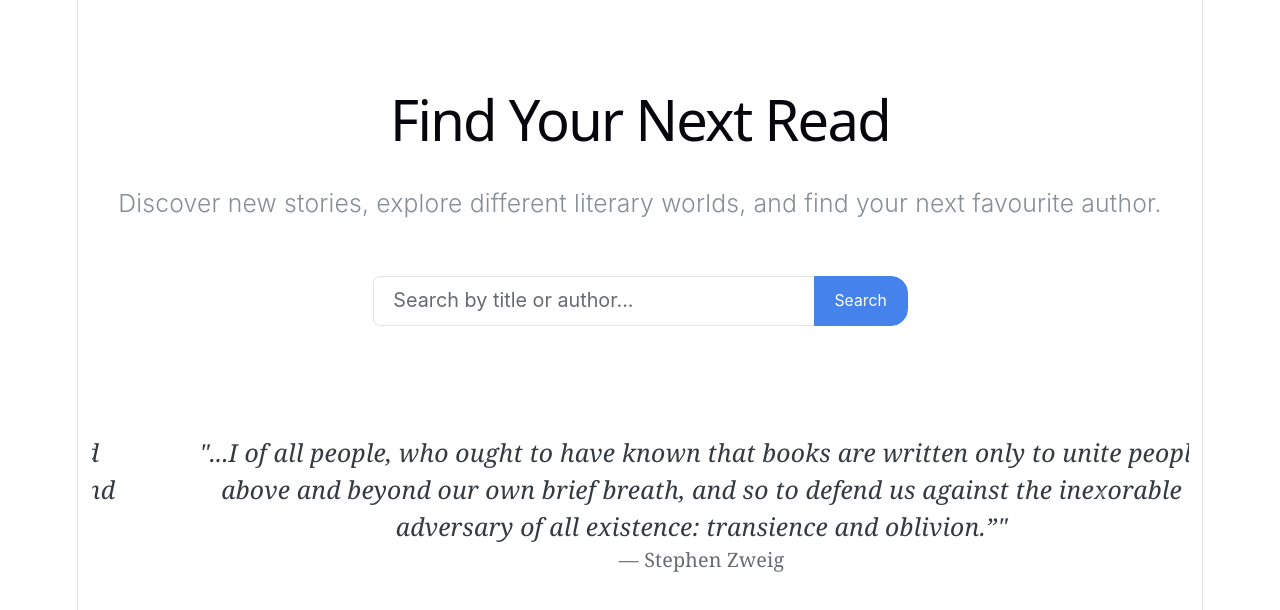
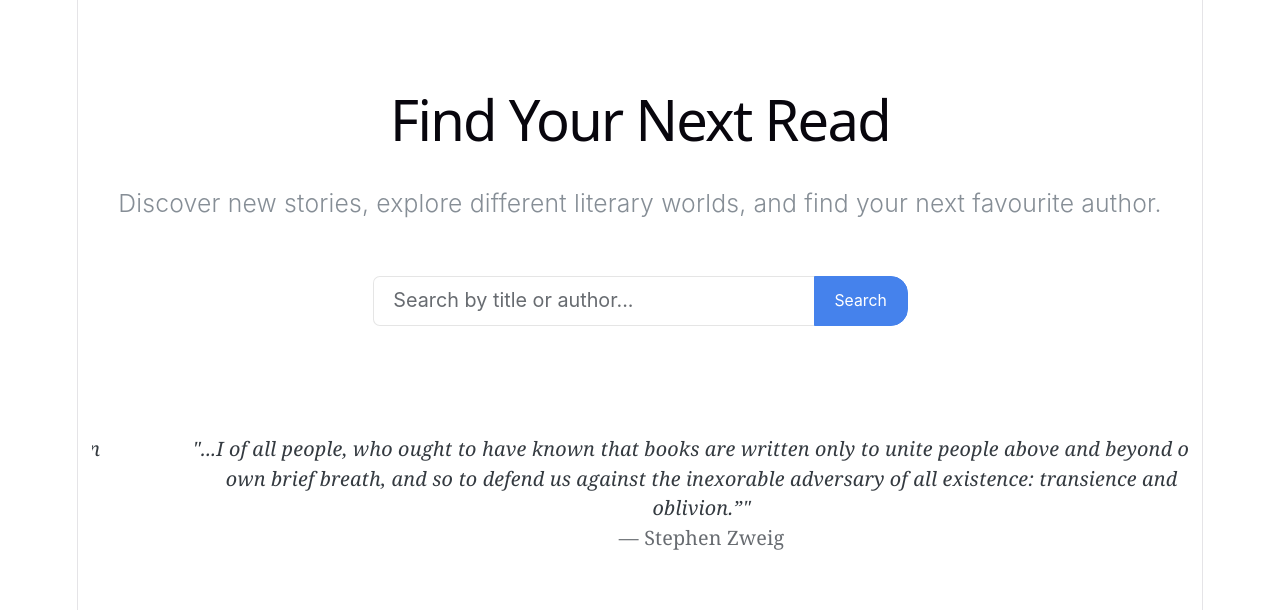
Before and after one commit to lilukk7/book-finder, a React (Vite) app: page / in a window 1280 px wide. Shown: the top 610 px of the page. Built offline with nearby package versions, Linux system fonts and the light colour scheme.

Commit message:
style: made changes to the quotes style

```diff
--- a/src/components/QuoteCarousel.jsx
+++ b/src/components/QuoteCarousel.jsx
@@ -26,7 +26,7 @@ function QuoteCarousel() {
       {quotes.map((item, index) => (
         <Carousel.Item key={index}>
           <div className="text-center py-5 px-4">
-            <p className="fs-5 fst-italic">
+            <p className="fs-6 fst-italic">
               "{item.quote}"
             </p>
             <p className="text-muted mb-0">
--- a/src/pages/Explore.jsx
+++ b/src/pages/Explore.jsx
@@ -37,6 +37,7 @@ function Explore() {
       </div>
 
     <div className="my-5">
+        <div className="col-md-10 col-lg-8 mx-auto"></div>
         <QuoteCarousel />
     </div>
     {/*Books*/}
```
